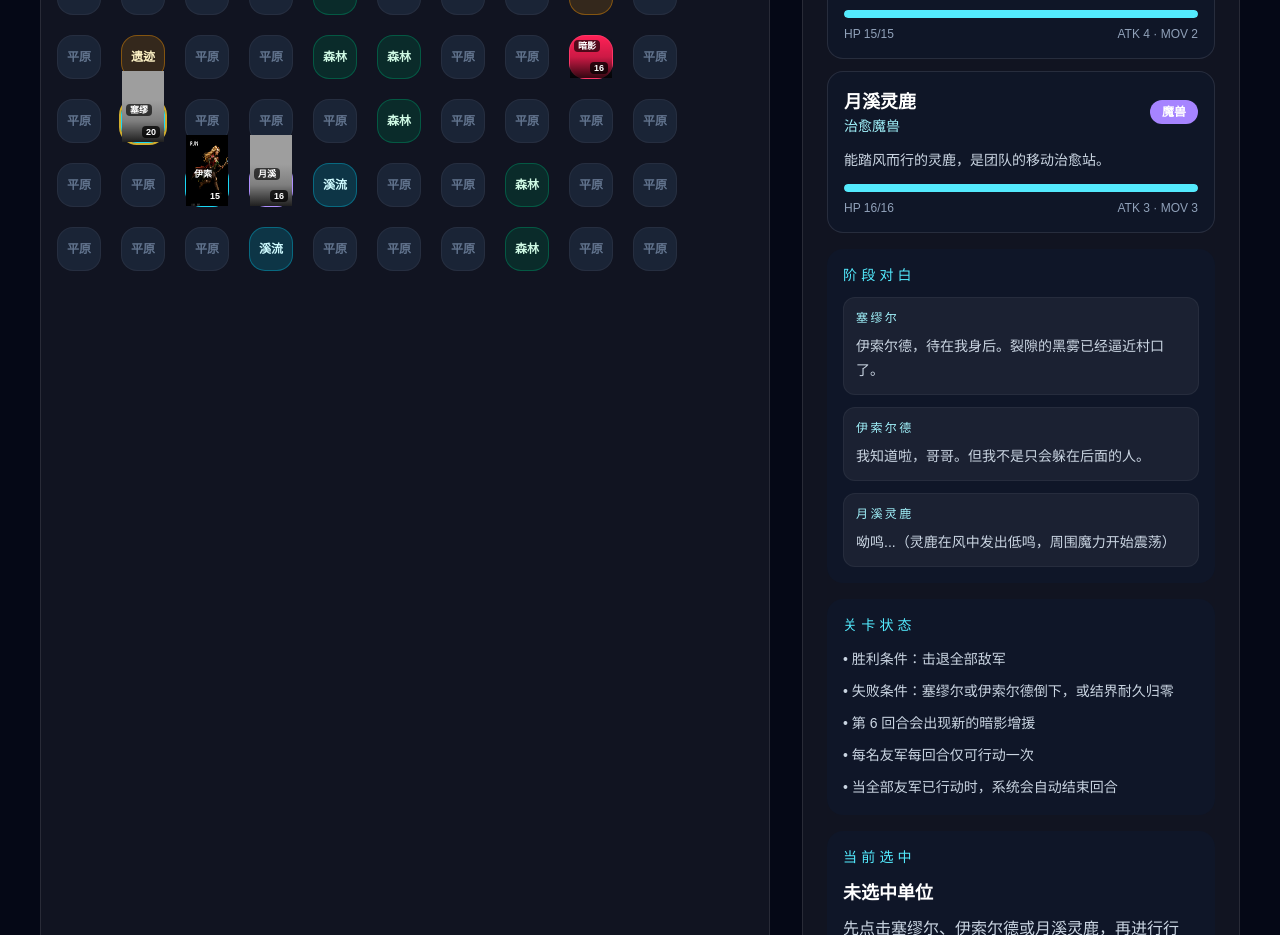
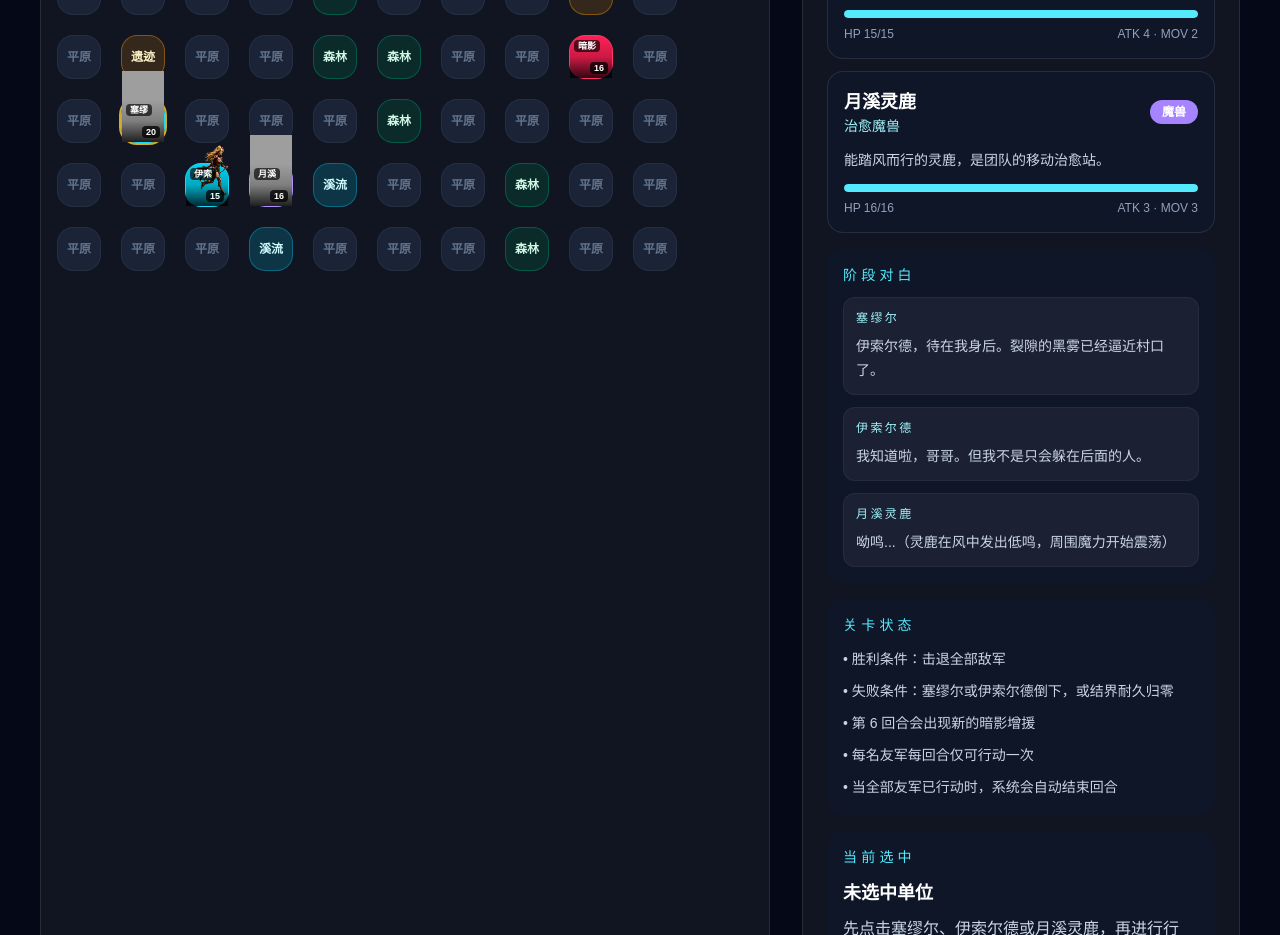
Before and after one commit to leelooai999-dot/aetherlan-war, a Next.js app in the folder frontend/: page /prototype in a window 1280 px wide. Shown: the part 1000-1935 px from the top of the page. Built offline with nearby package versions, Linux system fonts and the light colour scheme; grey boxes are pictures that could not be loaded.

Commit message:
fix: retune heroine sprite sheet mapping

```diff
--- a/frontend/src/app/prototype/page.tsx
+++ b/frontend/src/app/prototype/page.tsx
@@ -156,13 +156,13 @@ const initialUnits: Unit[] = [
     desc: "17岁的妹妹，擅长风系、治愈与辅助控场。",
     portrait: "/characters/isolde.png",
     spriteSheet: "/characters/heroine-sprite-sheet.png",
-    spriteSheetCols: 8,
+    spriteSheetCols: 9,
     spriteSheetRows: 5,
     spriteAnims: {
       idle: { row: 0, frames: 1, fps: 1 },
-      run: { row: 0, frames: 8, fps: 10 },
+      run: { row: 0, frames: 9, fps: 10 },
       jump: { row: 1, frames: 8, fps: 10 },
-      attack: { row: 2, frames: 8, fps: 12 },
+      attack: { row: 2, frames: 7, fps: 12 },
     },
     acted: false,
   },
```
Also changed, not shown: frontend/public/characters/heroine-sprite-sheet.png.
